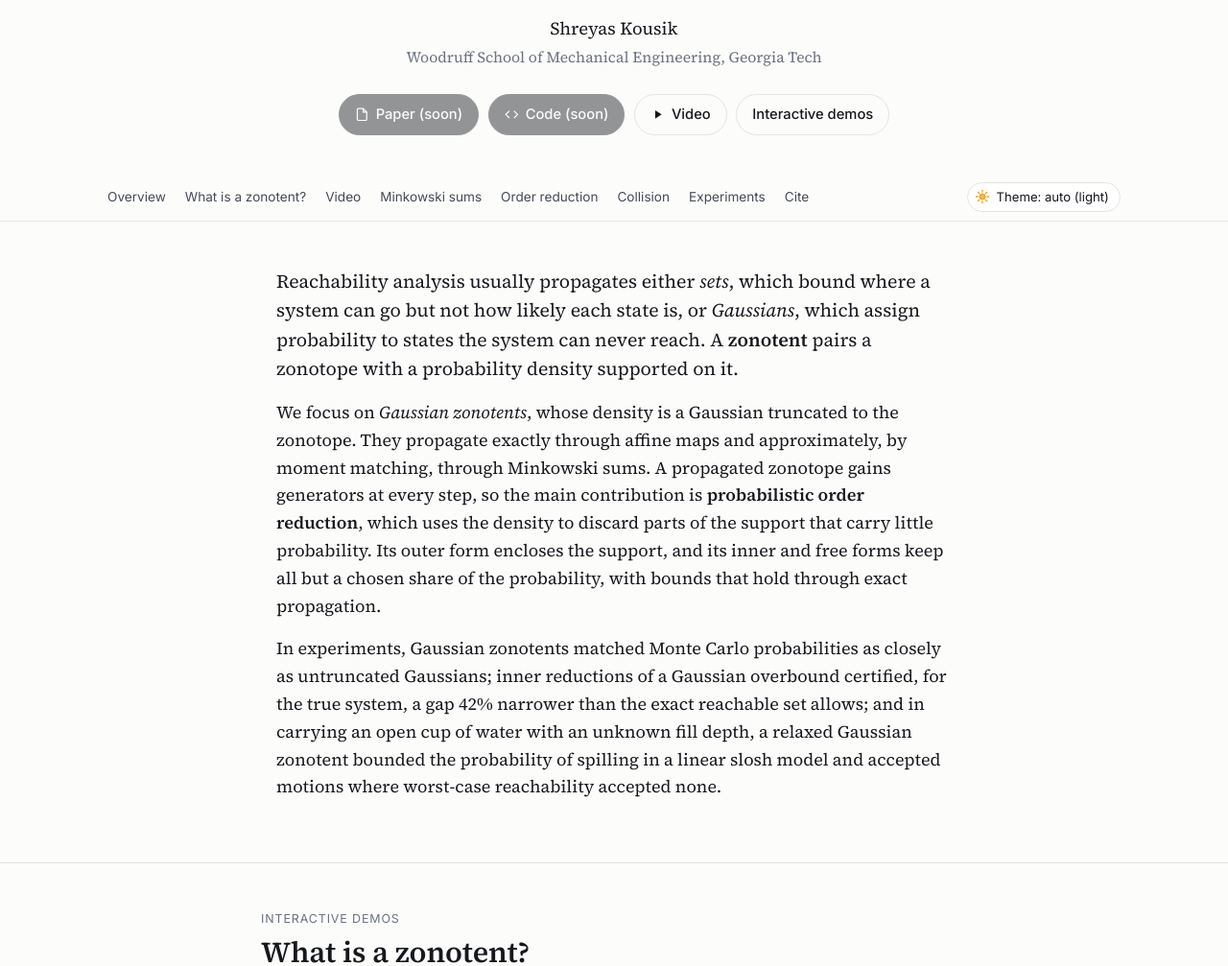
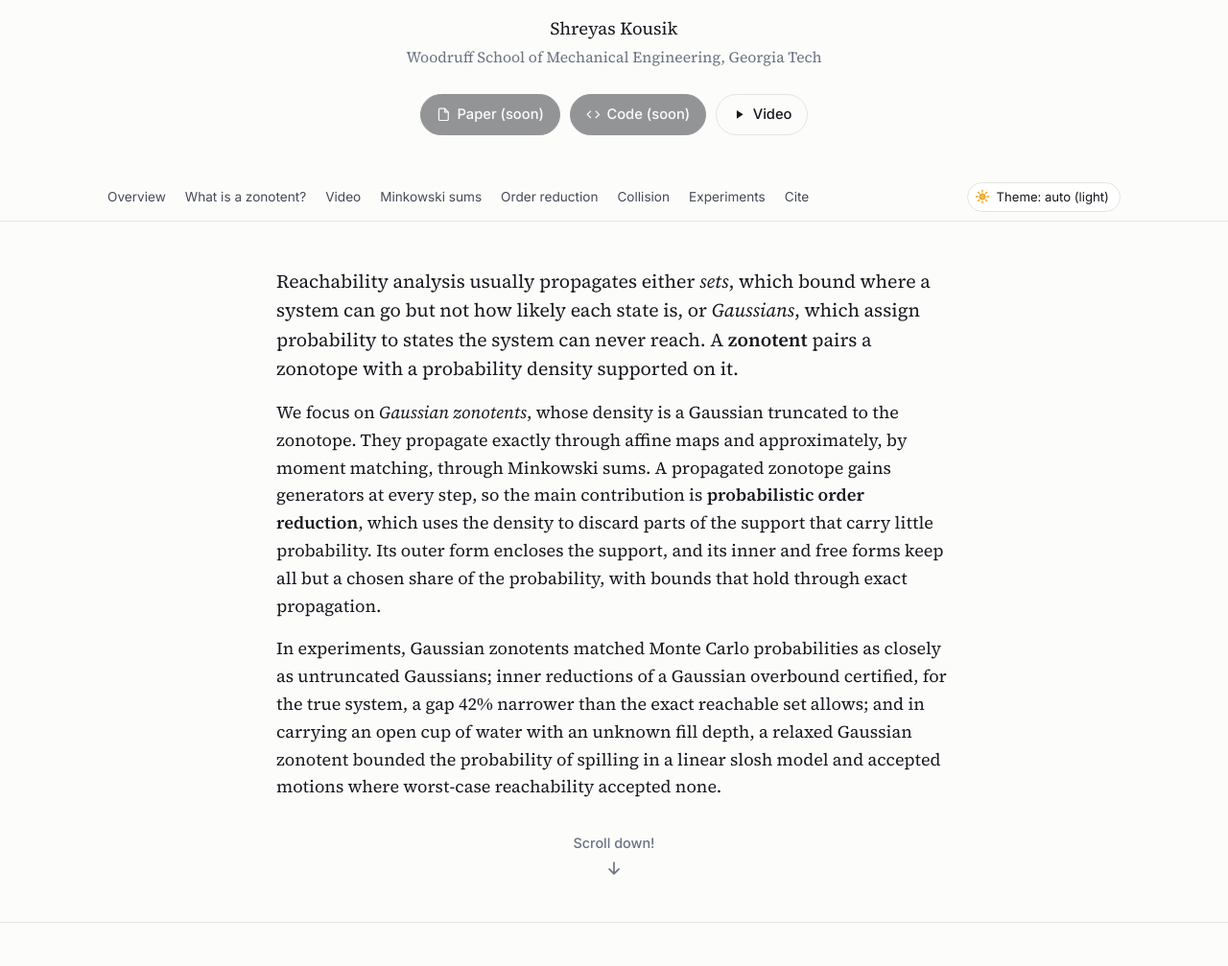
Before and after one commit to zonotents/zonotents.github.io, a plain HTML site: page index.html in a window 1280 px wide. Shown: the part 239-1246 px from the top of the page at 96% size. Drawn offline with nearby package versions, Linux system fonts and the light colour scheme.

Commit message:
removed interactive demo header

```diff
--- a/css/style.css
+++ b/css/style.css
@@ -187,3 +187,10 @@ nav.toc .wrap { align-items: center; }
   body { font-size: 1.06rem; }
   header.hero { padding-top: 3rem; }
 }
+
+/* "Scroll down!" cue after the overview */
+.scroll-cue { display: flex; flex-direction: column; align-items: center; gap: 0.2rem; width: max-content; margin: 2rem auto 0; font-family: var(--font-ui); font-size: 0.9rem; font-weight: 500; color: var(--muted); text-decoration: none; }
+.scroll-cue:hover { color: var(--ink); }
+.scroll-cue svg { width: 20px; height: 20px; animation: cue-bob 1.8s ease-in-out infinite; }
+@keyframes cue-bob { 0%, 100% { transform: translateY(0); } 50% { transform: translateY(5px); } }
+@media (prefers-reduced-motion: reduce) { .scroll-cue svg { animation: none; } }
--- a/index.html
+++ b/index.html
@@ -29,7 +29,6 @@
     <a class="btn ghost" href="#video">
       <svg viewBox="0 0 24 24" fill="currentColor"><path d="M8 5v14l11-7z"/></svg>
       Video</a>
-    <a class="btn ghost" href="#demos">Interactive demos</a>
   </div>
 </header>
 
@@ -71,13 +70,14 @@
       set allows; and in carrying an open cup of water with an unknown fill depth, a relaxed Gaussian zonotent bounded
       the probability of spilling in a linear slosh model and accepted motions where worst-case reachability accepted none.
     </p>
+    <a class="scroll-cue" href="#zonotent">Scroll down!
+      <svg viewBox="0 0 24 24" fill="none" stroke="currentColor" stroke-width="2" stroke-linecap="round" stroke-linejoin="round" aria-hidden="true"><path d="M12 5v14M6 13l6 6 6-6"/></svg></a>
   </div>
 </section>
 
 <section id="zonotent">
   <div class="wrap">
     <div class="prose">
-      <p class="eyebrow" id="demos">Interactive demos</p>
       <h2>What is a zonotent?</h2>
       <p>
         A zonotope <span class="m">Z = Z(c, G) = \{c + G\beta : \|\beta\|_\infty \le 1\}</span> is a robust set: it
```
